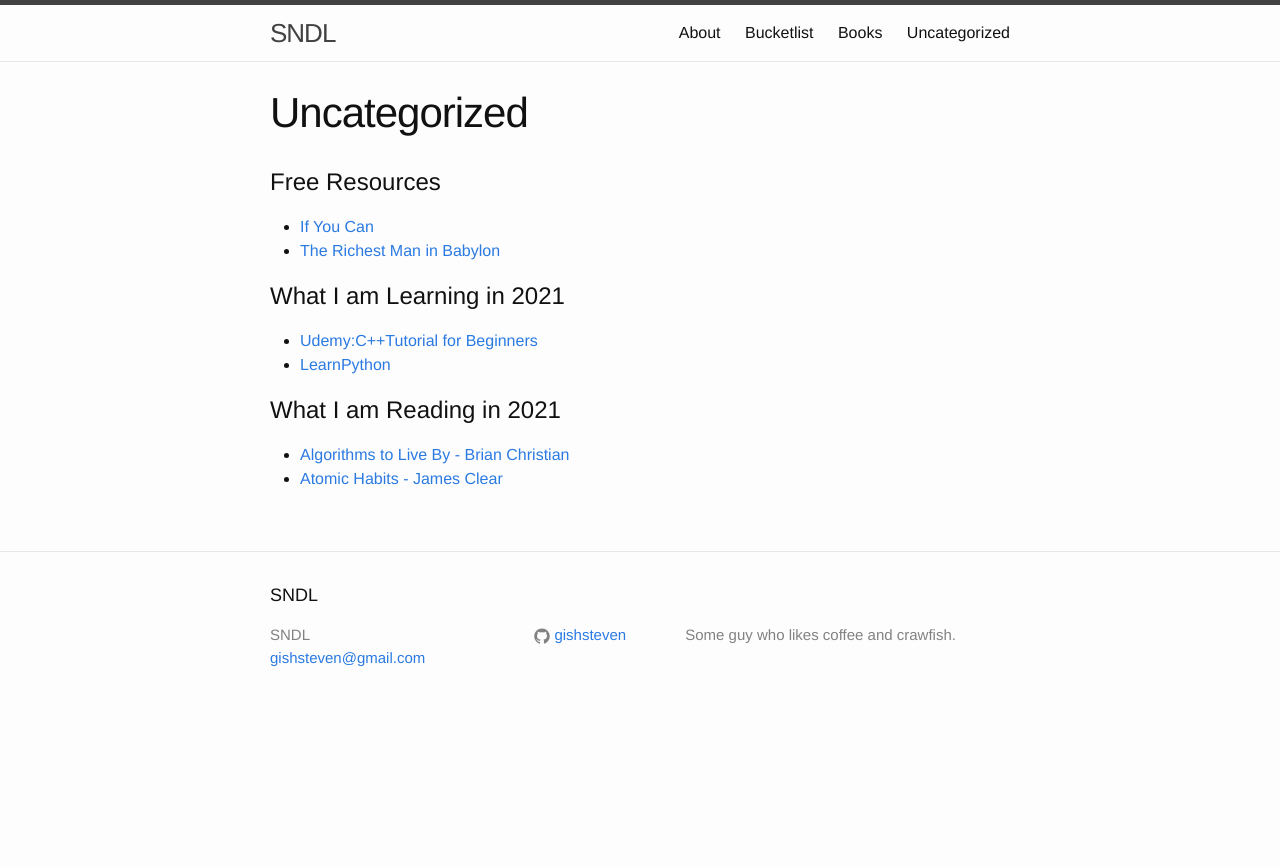
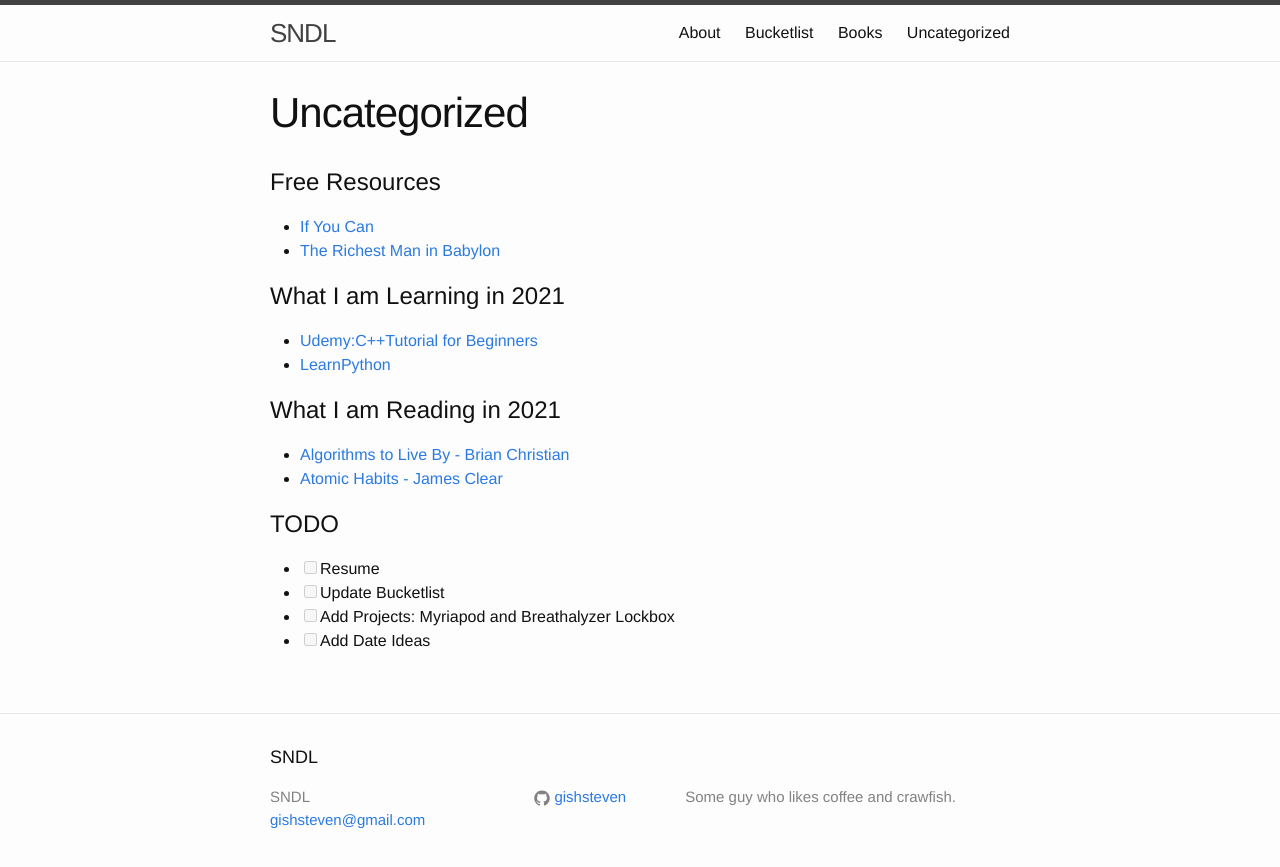
Before and after one commit to gishsteven/gishsteven.github.io, a Jekyll site: the page built from uncategorized.md, in a window 1280 px wide. Shown: the top 867 px of the page. Built offline with Jekyll 4.4.1, drawn with Linux system fonts in a browser that asks for light colours.

Commit message:
Update uncategorized.md

```diff
--- a/uncategorized.md
+++ b/uncategorized.md
@@ -20,3 +20,9 @@ published: true
 # What I am Reading in 2021
  - [Algorithms to Live By - Brian Christian](https://www.audible.com/pd/Algorithms-to-Live-By-Audiobook/B01D24NLWO?ref=a_library_t_c5_libItem_&pf_rd_p=85df3330-9dc4-4a45-ae69-93cc2fc25ca4&pf_rd_r=BACYVZEPWYVRGH5RQWYP)
  - [Atomic Habits - James Clear](https://www.audible.com/pd/Atomic-Habits-Audiobook/1524779261?ref=a_library_t_c5_libItem_&pf_rd_p=85df3330-9dc4-4a45-ae69-93cc2fc25ca4&pf_rd_r=BACYVZEPWYVRGH5RQWYP)
+
+# TODO
+ - [ ] Resume
+ - [ ] Update Bucketlist
+ - [ ] Add Projects: Myriapod and Breathalyzer Lockbox
+ - [ ] Add Date Ideas
```
